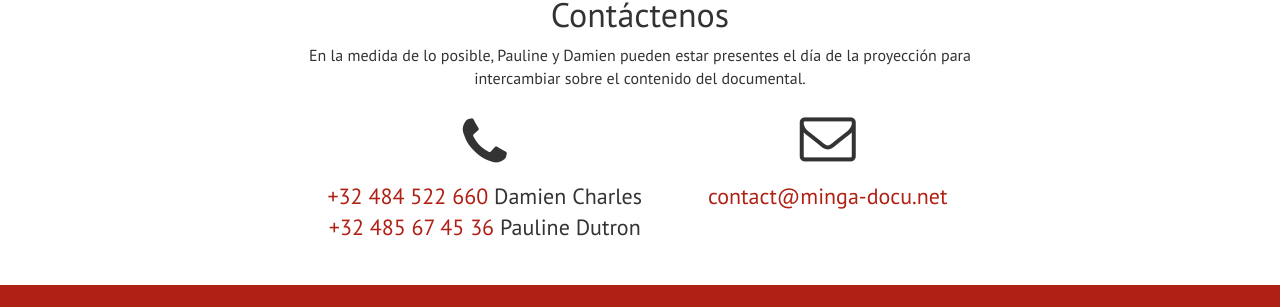
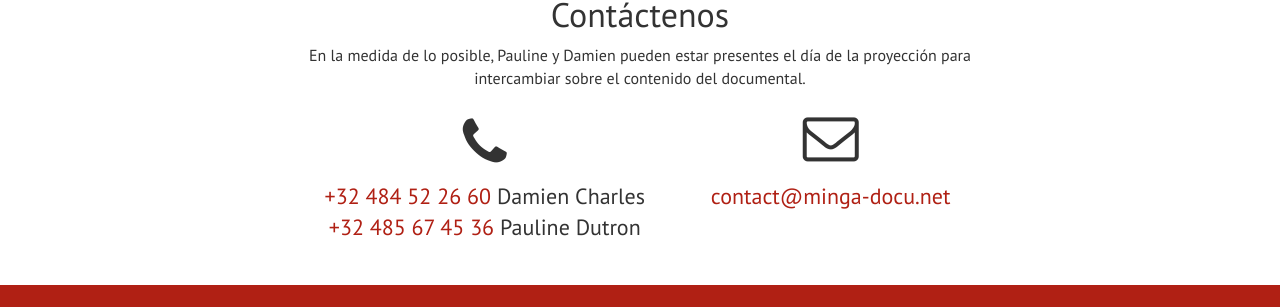
Before and after one commit to entipe/Minga-Live, a Jekyll site: the page built from index.es.html, in a window 1280 px wide. Shown: the part 1656-1963 px from the top of the page. Built offline with Jekyll 4.4.1, drawn with Linux system fonts in a browser that asks for light colours.

Commit message:
contact same number + fix responsive layout

```diff
--- a/_config.yml
+++ b/_config.yml
@@ -17,8 +17,8 @@ company:
 
 phone:
   - author: Damien Charles
-    attr: "&#116;&#101;&#108;:&#048;&#048;&#051;&#050;&#052;&#056;&#052;&#053;&#050;&#050;&#054;&#054;&#048;"
-    value: "+&#051;&#050;&#032;&#052;&#056;&#052;&#032;&#053;&#050;&#050;&#032;&#054;&#054;&#048;"
+    attr: "&#116;&#101;&#108;:&#048;&#048;&#051;&#050;&#052;&#056;&#052;&#053;&#050;&#050;&#054;&#054;&#048;&#032;"
+    value: "+&#051;&#050;&#032;&#052;&#056;&#052;&#032;&#053;&#050;&#032;&#050;&#054;&#032;&#054;&#048;&#032;"
   - author: Pauline Dutron
     attr: "&#116;&#101;&#108;:&#048;&#048;&#051;&#050;&#052;&#056;&#053;&#054;&#055;&#052;&#053;&#051;&#054;"
     value: "+&#051;&#050;&#032;&#052;&#056;&#053;&#032;&#054;&#055;&#032;&#052;&#053;&#032;&#051;&#054;"
--- a/_sass/module/_contact.scss
+++ b/_sass/module/_contact.scss
@@ -12,7 +12,12 @@
 
 	> li {
 		vertical-align: top;
-		margin: 0 30px 30px;
+		margin: 0 0 30px;
 		padding: 0;
+
+		@include breakpoint('sm') {
+			margin-left: 30px;
+			margin-right: 30px;
+		}
 	}
 }
```
